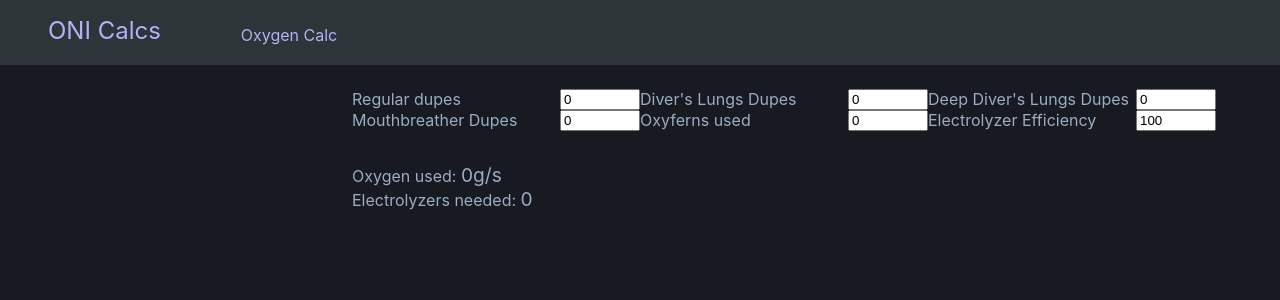
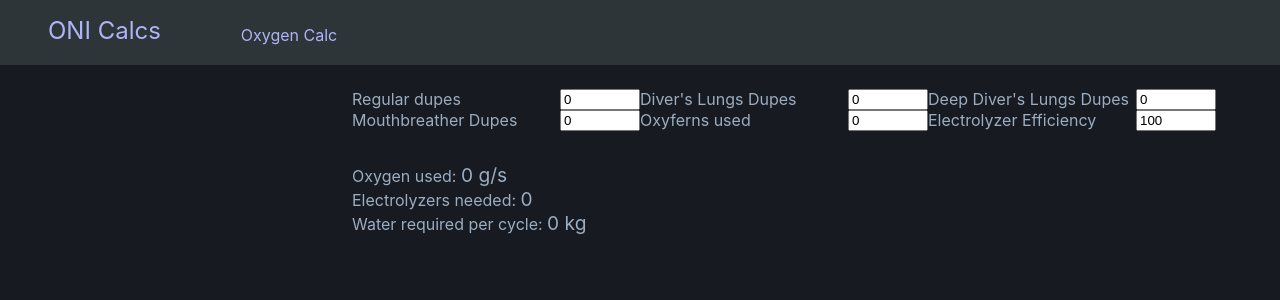
Before and after one commit to effervescent000/oni_calcs, a React (Create React App) app: page /oxygencalc in a window 1280 px wide. Shown: the top 300 px of the page. Built offline with nearby package versions, Linux system fonts and the light colour scheme.

Commit message:
added water usage to oxycalc

```diff
--- a/package.json
+++ b/package.json
@@ -6,6 +6,7 @@
     "@testing-library/jest-dom": "^5.16.1",
     "@testing-library/react": "^12.1.2",
     "@testing-library/user-event": "^13.5.0",
+    "formik": "^2.2.9",
     "react": "^17.0.2",
     "react-bootstrap": "^2.1.1",
     "react-dom": "^17.0.2",
@@ -13,7 +14,8 @@
     "react-router-dom": "^5.3.0",
     "react-scripts": "5.0.0",
     "sass": "^1.49.0",
-    "web-vitals": "^2.1.4"
+    "web-vitals": "^2.1.4",
+    "yup": "^0.32.11"
   },
   "scripts": {
     "start": "react-scripts start",
--- a/src/components/oxy-calc.js
+++ b/src/components/oxy-calc.js
@@ -10,6 +10,7 @@
     const [oxygenUsed, setOxygenUsed] = useState(0);
     const [electrolyzersNeeded, setElectrolyzersNeeded] = useState(0);
     const [oxyferns, setOxyferns] = useState(0);
+    const [waterRequired, setWaterRequired] = useState(0);
 
     const updateValues = () => {
         const oxygen =
@@ -18,9 +19,13 @@
             deepDiversLungsDupes * 50 +
             mouthbreatherDupes * 200;
         setOxygenUsed(oxygen);
-        setElectrolyzersNeeded(
-            ((oxygen - 31.3 * oxyferns) / 888 / (electrolyzerEfficiency / 100)).toPrecision(2)
-        );
+        const electrolyzers = (
+            (oxygen - 31.3 * oxyferns) /
+            888 /
+            (electrolyzerEfficiency / 100)
+        ).toPrecision(2);
+        setElectrolyzersNeeded(electrolyzers);
+        setWaterRequired(electrolyzers * 600);
     };
 
     const handleChange = (event) => {
@@ -113,7 +118,7 @@
                         className="output"
                         style={parseFloat(oxygenUsed) > 0 ? { color: "#afb3f7" } : null}
                     >
-                        {oxygenUsed}g/s
+                        {oxygenUsed} g/s
                     </span>
                 </div>
                 <div className="output-wrapper">
@@ -125,6 +130,15 @@
                         {electrolyzersNeeded}
                     </span>
                 </div>
+                <div className="output-wrapper">
+                    <span className="label">Water required per cycle: </span>{" "}
+                    <span
+                        className="output"
+                        style={parseFloat(waterRequired) > 0 ? { color: "#afb3f7" } : null}
+                    >
+                        {waterRequired} kg
+                    </span>
+                </div>
             </div>
         </div>
     );
```
Also changed, not shown: 1 other file (tests, documents, lock files or other folders).
